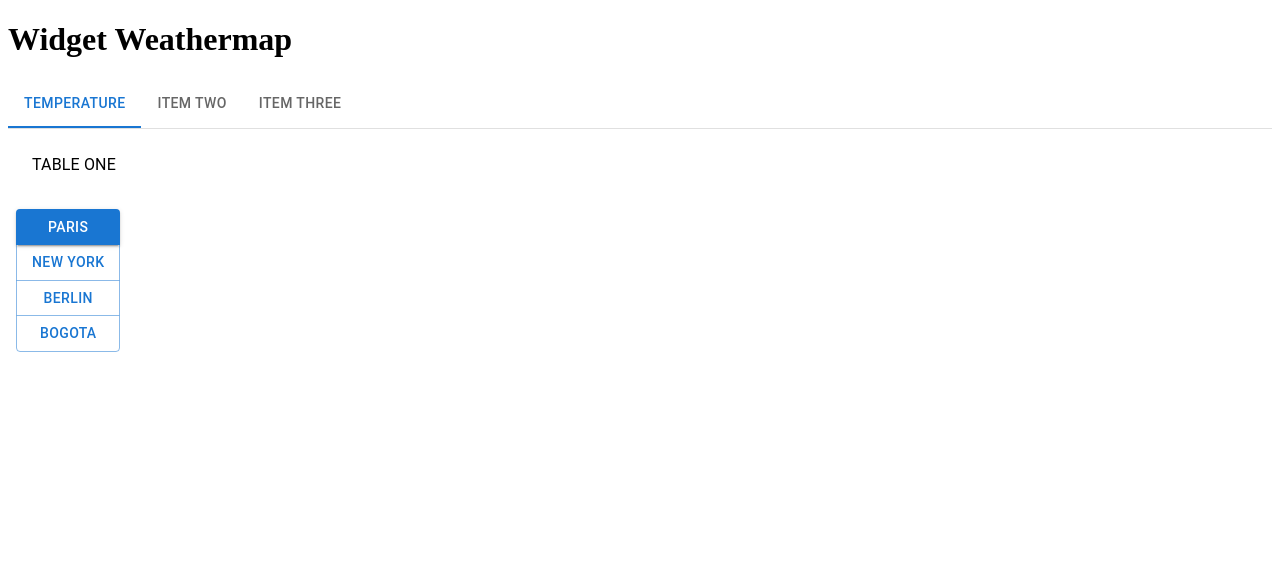
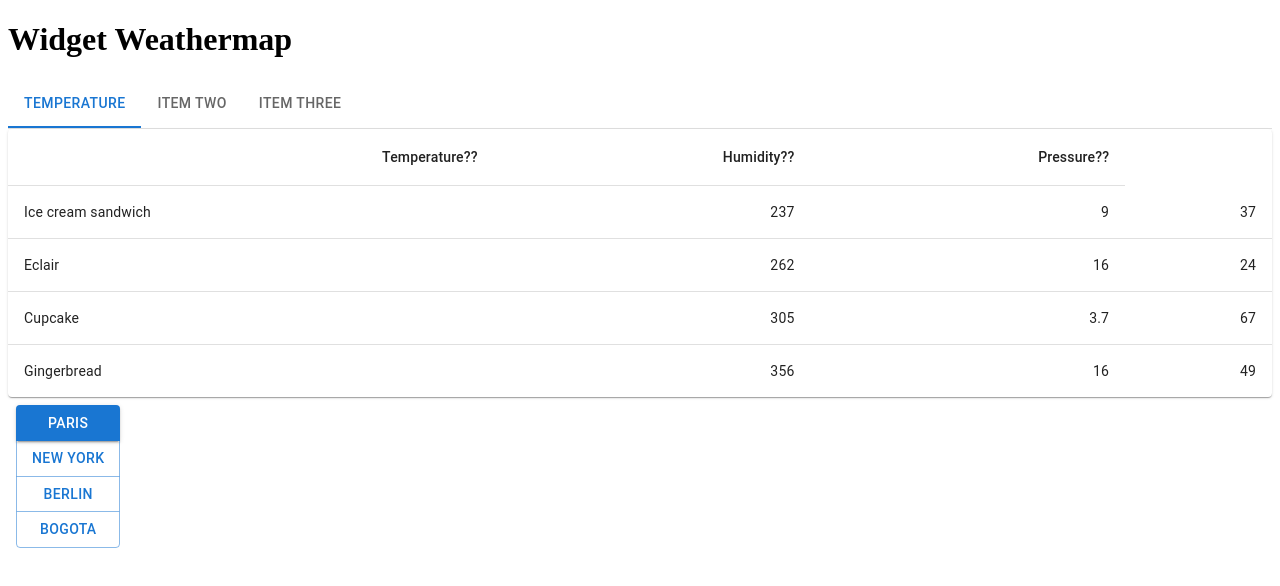
Before and after one commit to ayarmkt/weather-app-tech-test, a React (Create React App) app: page / in a window 1280 px wide. Shown: the top 586 px of the page. Built offline with nearby package versions, Linux system fonts and the light colour scheme; no server answers; the HTML template or start-up script is replaced by a standard one.

Commit message:
worked on table and tabs

```diff
--- a/src/App.js
+++ b/src/App.js
@@ -1,16 +1,34 @@
 import './App.css';
-import { getAllWeatherData } from './API/getWeatherData';
+import { getWeatherData, getAllWeatherData } from './API/getWeatherData';
 import { locationData } from './assets/locationData';
 import WeatherMeasureTabs from './components/WeatherMeasureTab/WeatherMeasureTab';
 import CityButtons from './components/CityButtons';
+import WeatherTable from './components/WeatherTable';
+import React, { useState } from 'react';
+
+const getOneWeatherData = async (locationData) => {
+  const result = await getWeatherData(
+    locationData['lat_ne'],
+    locationData['lon_ne'],
+    locationData['lat_sw'],
+    locationData['lon_sw']
+  );
+  console.log('result just Paris', Object.entries(result.body[0].measures)[0]);
+  return result;
+};
 
 const App = () => {
+  const [value, setValue] = useState(0);
+
   getAllWeatherData(locationData);
+
+  console.log(getOneWeatherData(locationData[0]));
 
   return (
     <>
       <h1>Widget Weathermap</h1>
-      <WeatherMeasureTabs />
+      <WeatherMeasureTabs value={value} setValue={setValue} />
+      <WeatherTable value={value} />
       <CityButtons locationData={locationData} />
     </>
   );
--- a/src/components/WeatherMeasureTab/WeatherMeasureTab.js
+++ b/src/components/WeatherMeasureTab/WeatherMeasureTab.js
@@ -2,36 +2,15 @@ import React from 'react';
 import { useState } from 'react';
 import Tabs from '@mui/material/Tabs';
 import Tab from '@mui/material/Tab';
-import Typography from '@mui/material/Typography';
+
 import Box from '@mui/material/Box';
+import WeatherTable from '../WeatherTable';
 
 // interface TabPanelProps {
 //     children?: React.ReactNode;
 //     index: number;
 //     value: number;
 //   }
-
-function TabPanel(
-  { children, value, index, ...other } //: TabPanelProps
-) {
-  //const { children, value, index, ...other } = props;
-
-  return (
-    <div
-      role='tabpanel'
-      hidden={value !== index}
-      id={`simple-tabpanel-${index}`}
-      aria-labelledby={`simple-tab-${index}`}
-      {...other}
-    >
-      {value === index && (
-        <Box sx={{ p: 3 }}>
-          <Typography>{children}</Typography>
-        </Box>
-      )}
-    </div>
-  );
-}
 
 const a11yProps = (
   index //: number
@@ -43,8 +22,8 @@ const a11yProps = (
   };
 };
 
-const WeatherMeasureTabs = () => {
-  const [value, setValue] = useState(0);
+const WeatherMeasureTabs = ({ value, setValue }) => {
+  //const [value, setValue] = useState(0);
 
   const handleChange = (
     e, //: React.SyntheticEvent
@@ -66,7 +45,8 @@ const WeatherMeasureTabs = () => {
           <Tab label='Item Three' {...a11yProps(2)} />
         </Tabs>
       </Box>
-      <TabPanel value={value} index={0}>
+      {/* <WeatherTable value={value} /> */}
+      {/* <TabPanel value={value} index={0}>
         TABLE ONE
       </TabPanel>
       <TabPanel value={value} index={1}>
@@ -74,7 +54,7 @@ const WeatherMeasureTabs = () => {
       </TabPanel>
       <TabPanel value={value} index={2}>
         TABLE THREE
-      </TabPanel>
+      </TabPanel> */}
     </Box>
   );
 };
--- a/src/components/WeatherTable.js
+++ b/src/components/WeatherTable.js
@@ -0,0 +1,102 @@
+import Typography from '@mui/material/Typography';
+import Box from '@mui/material/Box';
+import Table from '@mui/material/Table';
+import TableBody from '@mui/material/TableBody';
+import TableCell from '@mui/material/TableCell';
+import TableContainer from '@mui/material/TableContainer';
+import TableHead from '@mui/material/TableHead';
+import TableRow from '@mui/material/TableRow';
+import Paper from '@mui/material/Paper';
+import { locationData } from '../assets/locationData';
+
+const createData = (
+  name, //: string
+  calories, //: number
+  fat, //: number
+  carbs, //: number
+  protein //: number
+) => {
+  return { name, calories, fat, carbs, protein };
+};
+
+const WeatherTable = ({ value }) => {
+  //   const TabPanel = (
+  //     { children, value, index, ...other } //: TabPanelProps
+  //   ) => {
+  //     //const { children, value, index, ...other } = props;
+
+  //     return (
+  //       <div
+  //         role='tabpanel'
+  //         hidden={value !== index}
+  //         id={`simple-tabpanel-${index}`}
+  //         aria-labelledby={`simple-tab-${index}`}
+  //         {...other}
+  //       >
+  //         {value === index && (
+  //           <Box sx={{ p: 3 }}>
+  //             <Typography>{children}</Typography>
+  //           </Box>
+  //         )}
+  //       </div>
+  //     );
+  //   };
+
+  const rows = [
+    //createData(locationData[0], 237, 9.0, 37, 4.3),
+    createData('Ice cream sandwich', 237, 9.0, 37, 4.3),
+    createData('Eclair', 262, 16.0, 24, 6.0),
+    createData('Cupcake', 305, 3.7, 67, 4.3),
+    createData('Gingerbread', 356, 16.0, 49, 3.9),
+    // {
+    //     location: 'Paris',
+    //     lat_ne: 48.86471476180278,
+    //     lat_sw: 48.83579746243092,
+    //     lon_ne: 2.373046875,
+    //     lon_sw: 2.3291015625,
+    //   },
+  ];
+
+  console.log('rows', rows);
+
+  return (
+    <>
+      {/* <TabPanel value={value} index={0}> */}
+      <TableContainer component={Paper} value={value} index={0}>
+        <Table sx={{ minWidth: 650 }} aria-label='simple table'>
+          <TableHead>
+            <TableRow>
+              <TableCell align='right'>Temperature??</TableCell>
+              <TableCell align='right'>Humidity??</TableCell>
+              <TableCell align='right'>Pressure??</TableCell>
+            </TableRow>
+          </TableHead>
+          <TableBody>
+            {rows.map((row) => (
+              <TableRow
+                key={row.name}
+                sx={{ '&:last-child td, &:last-child th': { border: 0 } }}
+              >
+                <TableCell component='th' scope='row'>
+                  {row.name}
+                </TableCell>
+                <TableCell align='right'>{row.calories}</TableCell>
+                <TableCell align='right'>{row.fat}</TableCell>
+                <TableCell align='right'>{row.carbs}</TableCell>
+              </TableRow>
+            ))}
+          </TableBody>
+        </Table>
+      </TableContainer>
+      {/* </TabPanel> */}
+      {/* <TabPanel value={value} index={1}>
+        TABLE TWO
+      </TabPanel>
+      <TabPanel value={value} index={2}>
+        TABLE THREE
+      </TabPanel> */}
+    </>
+  );
+};
+
+export default WeatherTable;
```
